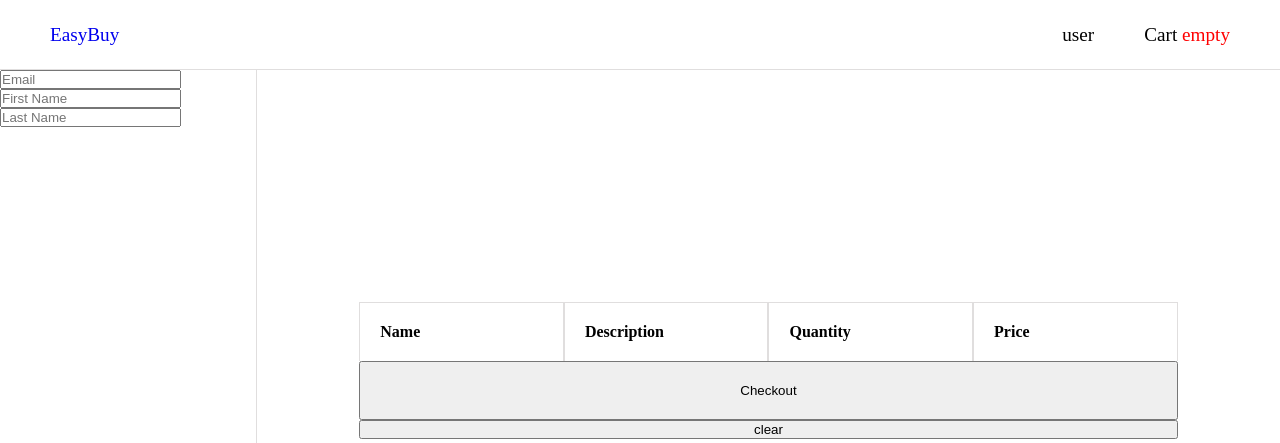
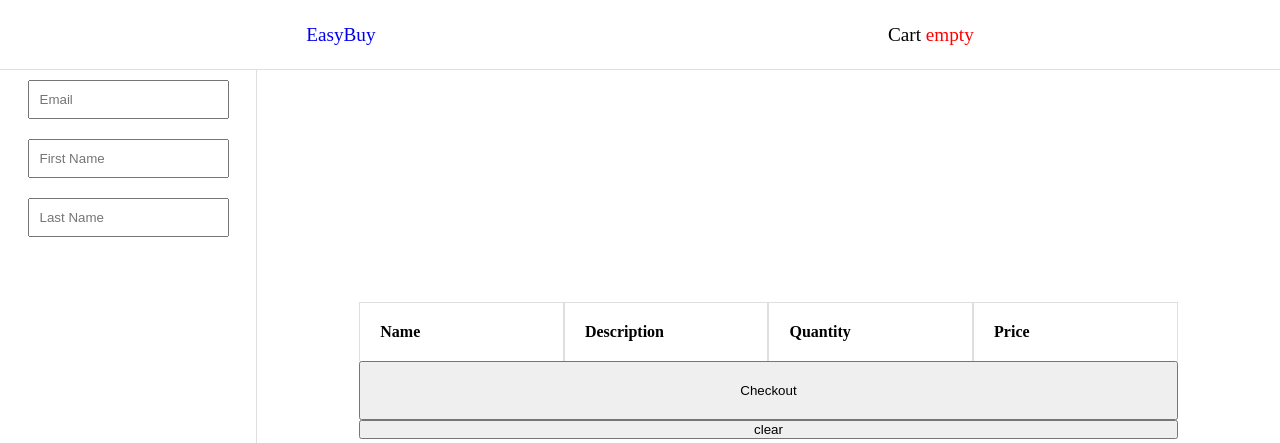
Before and after one commit to sequainoo/EasyBuy, a Flask app: template web_app/templates/cart.html in a window 1280 px wide. Shown: the top 443 px of the page. Run offline with Flask 2, Linux system fonts and the light colour scheme; the template is opened without the code that fills it, so the values that code supplies are empty.

Commit message:
comment out login from pages

```diff
--- a/web_app/static/styles/cart.css
+++ b/web_app/static/styles/cart.css
@@ -1,3 +1,13 @@
+.aside {
+    display: flex;
+    flex-direction: column;
+    justify-content: center;
+    align-items: center;
+}
+input {
+    padding: 10px;
+    margin: 10px;
+}
 .cart-detail {
     /* border: 1px solid rgba(146, 140, 140, 0.288); */
     margin: auto;
--- a/web_app/templates/base.html
+++ b/web_app/templates/base.html
@@ -20,9 +20,9 @@
         <input type="submit" value="search">
       </form> -->
       <!--                           login/logut                           -->
-      <div class="login">
+      <!-- <div class="login">
         <img src="" alt="">user
-      </div>
+      </div> -->
       <!--                           cart                           -->
       <div class="cart-container">Cart <span class="cart"></span></div>
     </header>
--- a/web_app/templates/cart.html
+++ b/web_app/templates/cart.html
@@ -1,6 +1,7 @@
 {% extends "base.html" %}
 {% block head %}
 <link rel="stylesheet" type="text/css" href="/static/styles/cart.css?{{id}}">
+<link rel="stylesheet" type="text/css" href="/static/styles/common.css?{{id}}">
 <script src="/static/js/cart_checkout.js?{{id}}"></script>
 {% endblock %}
 
```
